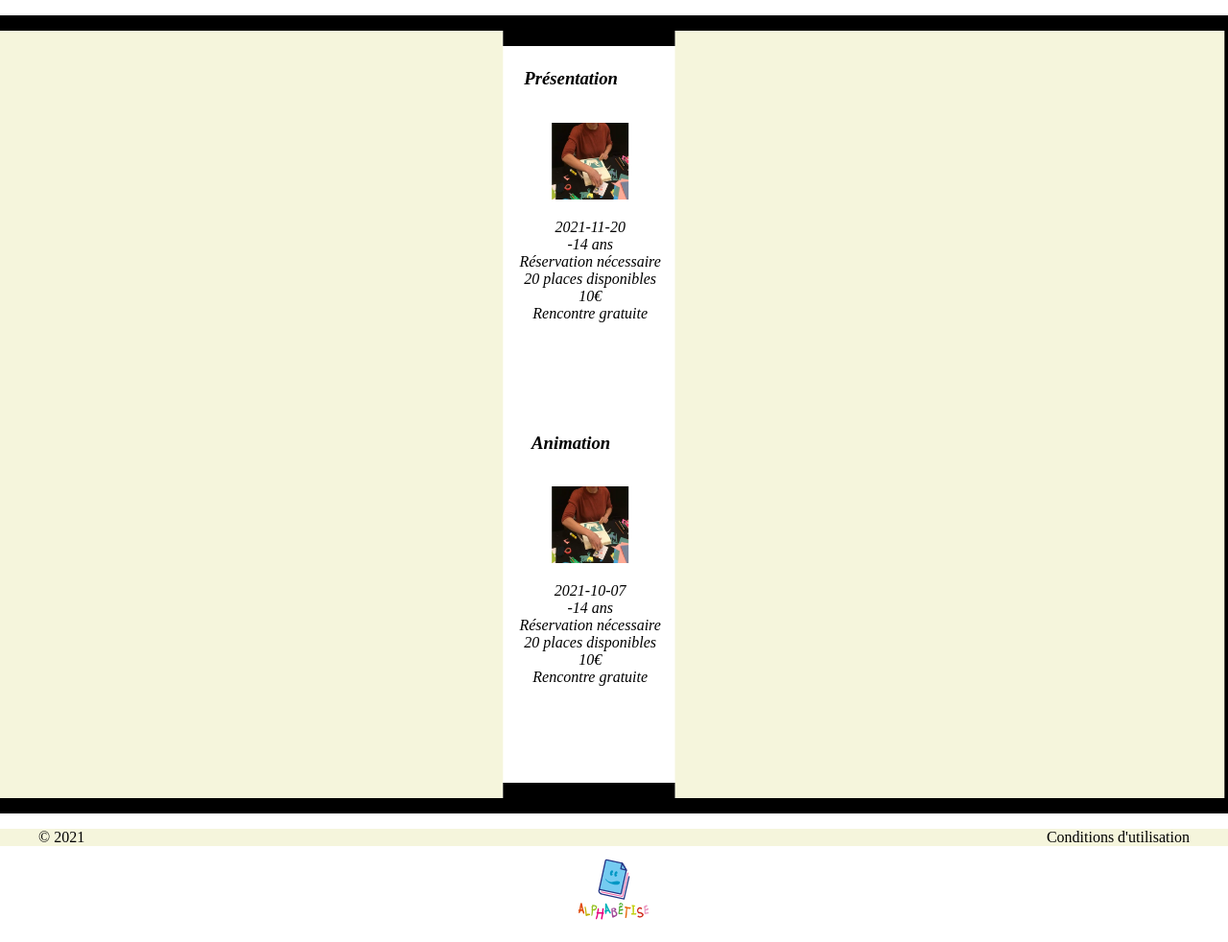
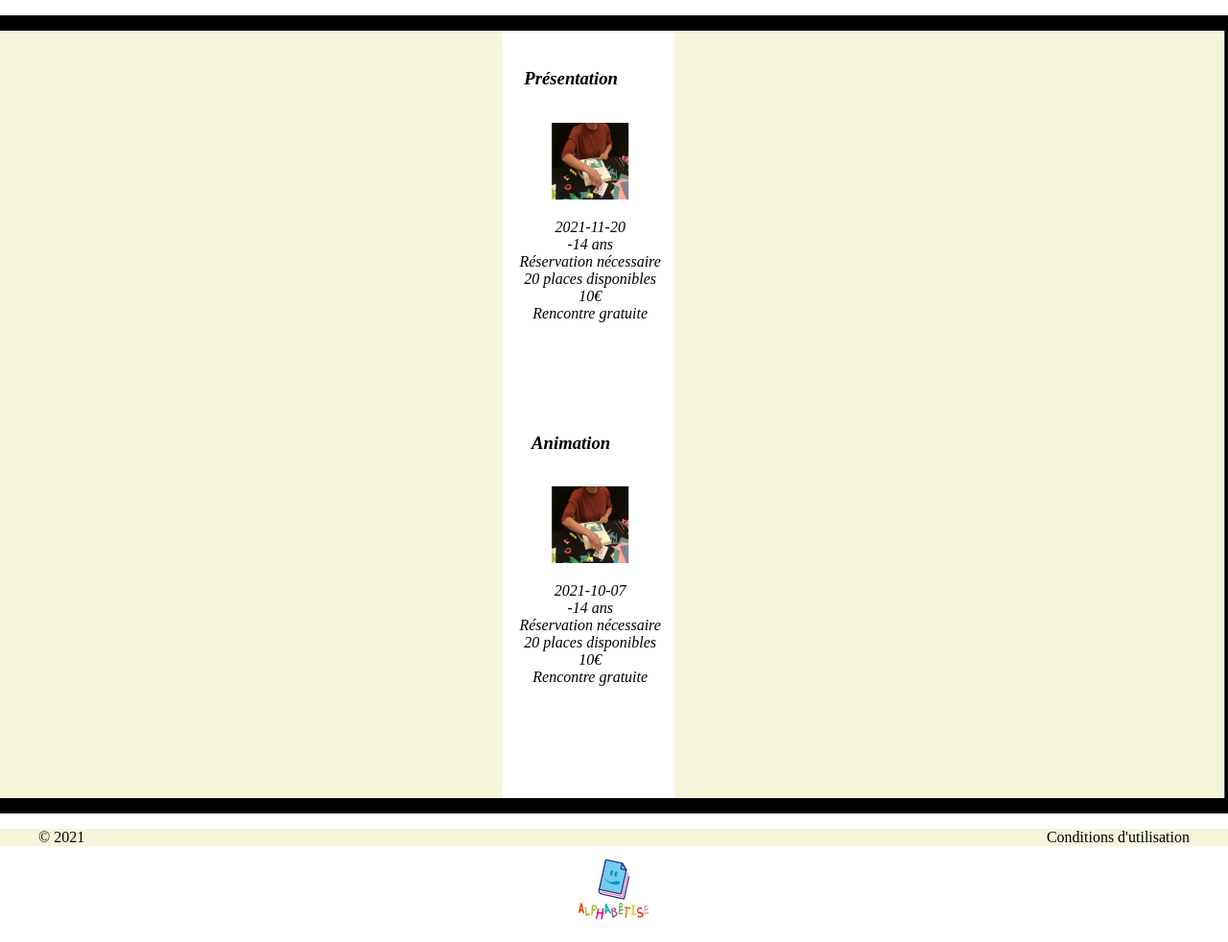
Before and after one commit to Kroukrou/library, a PHP site: page /rencontres.php in a window 1280 px wide. Shown: the part 112-1094 px from the top of the page at 96% size. Run offline with PHP 8.4, Linux system fonts and the light colour scheme; data comes from the database, SQL or seed files in the repository.

Commit message:
Update rencontres.php

```diff
--- a/rencontres.php
+++ b/rencontres.php
@@ -17,7 +17,7 @@
 
     <section style="border: 1em solid black;transform: translateX(-1.5%);background-color:beige;height:50rem;width:100vw;">
     <section style="position:relative;right:5rem;top:1rem;height:20rem;transform:translateX(50%);">
-    <main style="border: 1em solid black;transform:translateX(-10%);height:48rem;position:relative;top:1rem;">
+    <main style="border: 1em solid white;transform:translateX(-10%);height:48rem;position:relative;top:1rem;">
 
     <?php foreach($posts as $post): ?>
 
```
